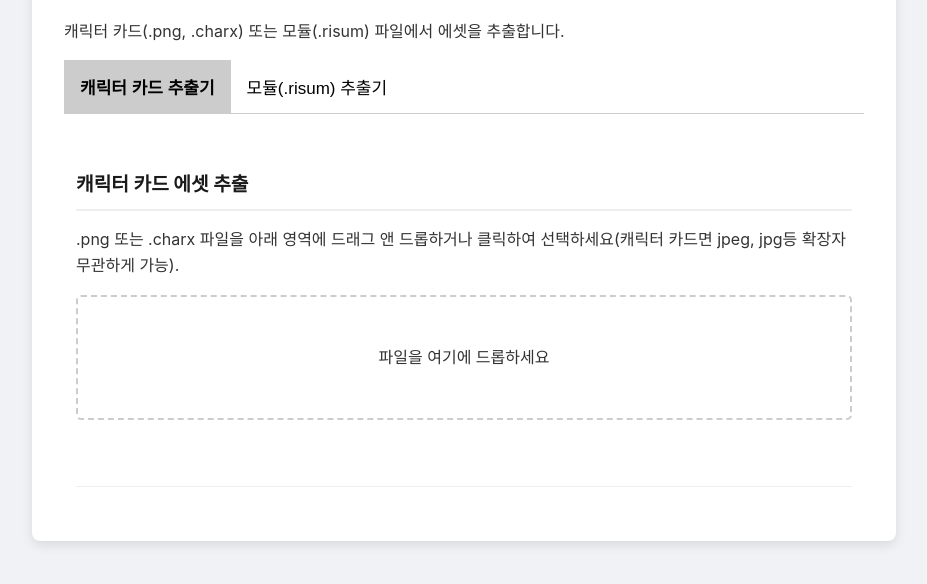
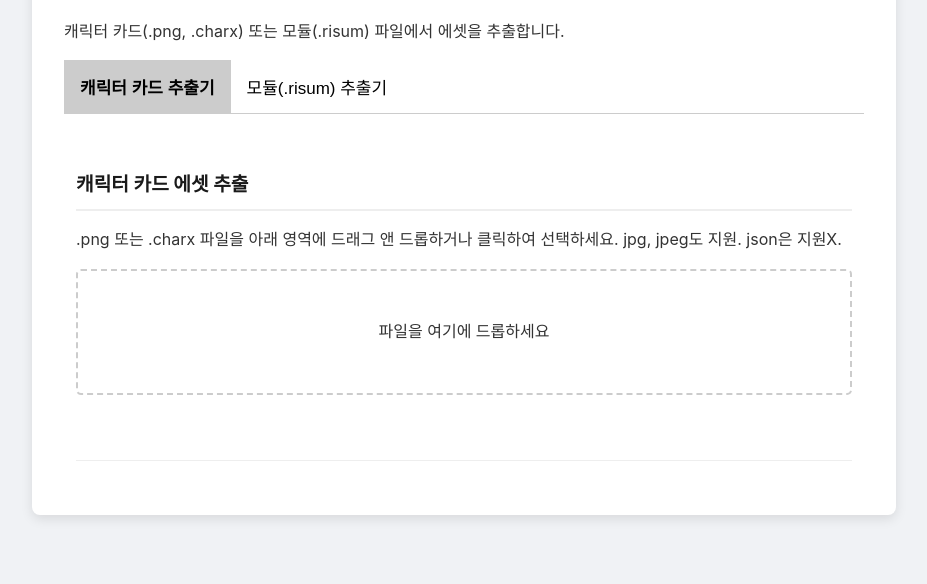
Before and after one commit to AriannaHeartbell/risu-asset-extractor2, a plain HTML site: page index.html in a window 1280 px wide. Shown: the part 144-728 px from the top of the page, without its empty margins (176-1103 px from the left). Drawn offline with nearby package versions, Linux system fonts and the light colour scheme.

Commit message:
json not support for character card

```diff
--- a/index.html
+++ b/index.html
@@ -21,7 +21,7 @@
         <!-- 캐릭터 카드 추출기 탭 -->
         <div id="cardExtractor" class="tab-content" style="display: block;">
             <h2>캐릭터 카드 에셋 추출</h2>
-            <p>.png 또는 .charx 파일을 아래 영역에 드래그 앤 드롭하거나 클릭하여 선택하세요(캐릭터 카드면 jpeg, jpg등 확장자 무관하게 가능).</p>
+            <p>.png 또는 .charx 파일을 아래 영역에 드래그 앤 드롭하거나 클릭하여 선택하세요. jpg, jpeg도 지원. json은 지원X.</p>
             <div class="drop-zone" id="cardDropZone">
                 <input type="file" id="cardFileInput" accept=".png,.charx,.jpg,.jpeg" style="display: none;">
                 <p>파일을 여기에 드롭하세요</p>
```
Also changed, not shown: 1 other file.
